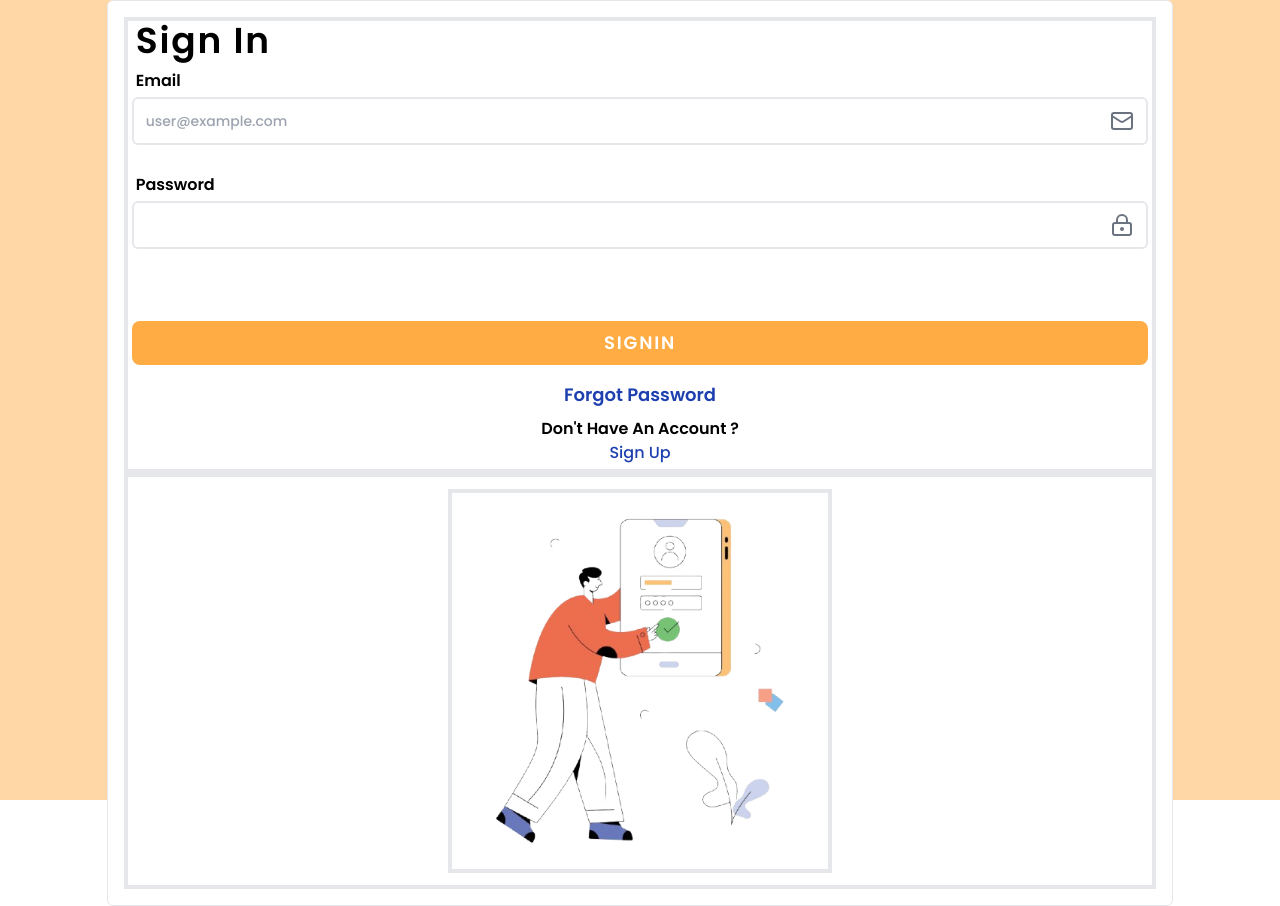
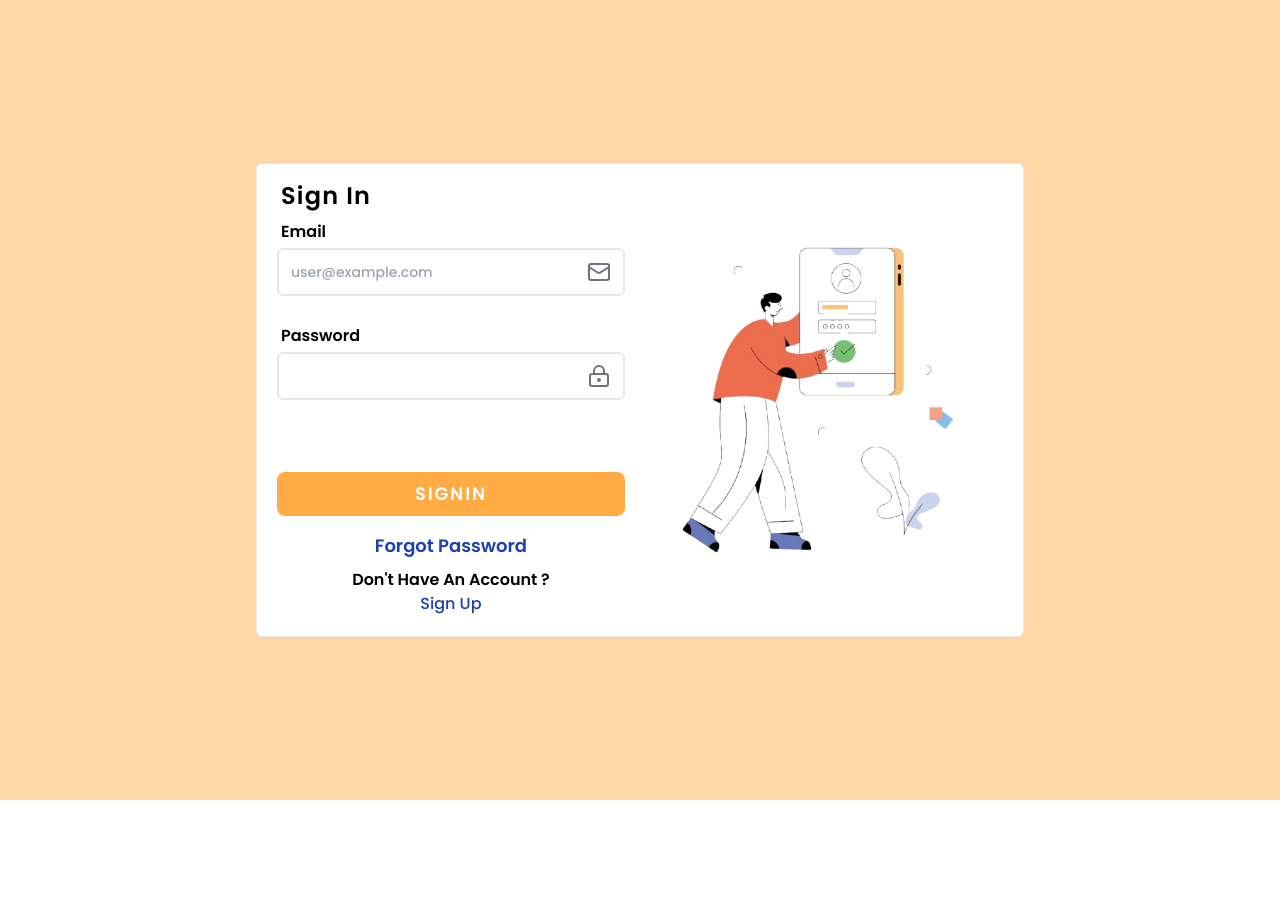
Before and after one commit to TanmayVidhate/DonorCircle_2, a React (Vite) app in the folder client/: page /signin in a window 1280 px wide. After the commit the page ends 800 px from the top, so only its background shows below. Built offline with nearby package versions, Linux system fonts and the light colour scheme.

Commit message:
add breakpoint lg

```diff
--- a/client/src/Views/Signin.jsx
+++ b/client/src/Views/Signin.jsx
@@ -98,12 +98,12 @@ function Signin() {
             <div className='flex flex-col w-screen h-screen bg-[#ffd6a5] '>
 
                 <div className='flex-1 grid place-items-center'>
-                    <div className='border rounded-md bg-white w-5/6  p-4 '>
+                    <div className='border rounded-md bg-white w-5/6  p-4 lg:flex lg:justify-center lg:items-center lg:w-3/5'>
 
                         {/* first div    */}
-                        <div className='border-4'>
+                        <div className=' lg:w-96  '>
                             <form className='w-auto ' onSubmit={handleSubmit(onSubmit)} >
-                                <p className='text-2xl font-semibold ml-2 tracking-wider sm:text-3xl md:text-4xl '>Sign In</p>
+                                <p className='text-2xl font-semibold ml-2 tracking-wider sm:text-3xl md:text-4xl lg:text-2xl '>Sign In</p>
 
                                 <div className='flex flex-col p-1 relative '>
                                     <Label title="Email" />
@@ -122,7 +122,7 @@ function Signin() {
                                         icon={<Mail />}
                                     />
                                     {
-                                        errors?.email_field && <span className='text-red-500 text-sm w-full absolute -bottom-5 sm:text-base md:text-lg '>{errors?.email_field?.message}</span>
+                                        errors?.email_field && <span className='text-red-500 text-sm w-full absolute -bottom-5 sm:text-base md:text-lg lg:text-sm'>{errors?.email_field?.message}</span>
                                     }
                                 </div>
 
@@ -143,7 +143,7 @@ function Signin() {
                                         icon={<LockKeyhole />}
                                     />
                                     {
-                                        errors?.pass_field && <span className='text-red-500 text-sm w-full absolute -bottom-16 sm:text-base sm:-bottom-11 md:text-lg md:-bottom-12 '>{errors?.pass_field?.message}</span>
+                                        errors?.pass_field && <span className='text-red-500 text-sm w-full absolute -bottom-16 sm:text-base sm:-bottom-11 md:text-lg md:-bottom-12 lg:-bottom-14 lg:text-sm '>{errors?.pass_field?.message}</span>
                                     }
                                 </div>
 
@@ -171,8 +171,8 @@ function Signin() {
 
                         {/* second div */}
 
-                        <div className=' border-4 flex justify-center items-center'>
-                            <Image img_url={img} className="object-scale-down h-80 border-4" />
+                        <div className='  flex justify-center items-center'>
+                            <Image img_url={img} className="object-scale-down h-80  lg:!object-contain lg:!h-1/3 " />
                         </div>
                     </div>
                 </div>
```
